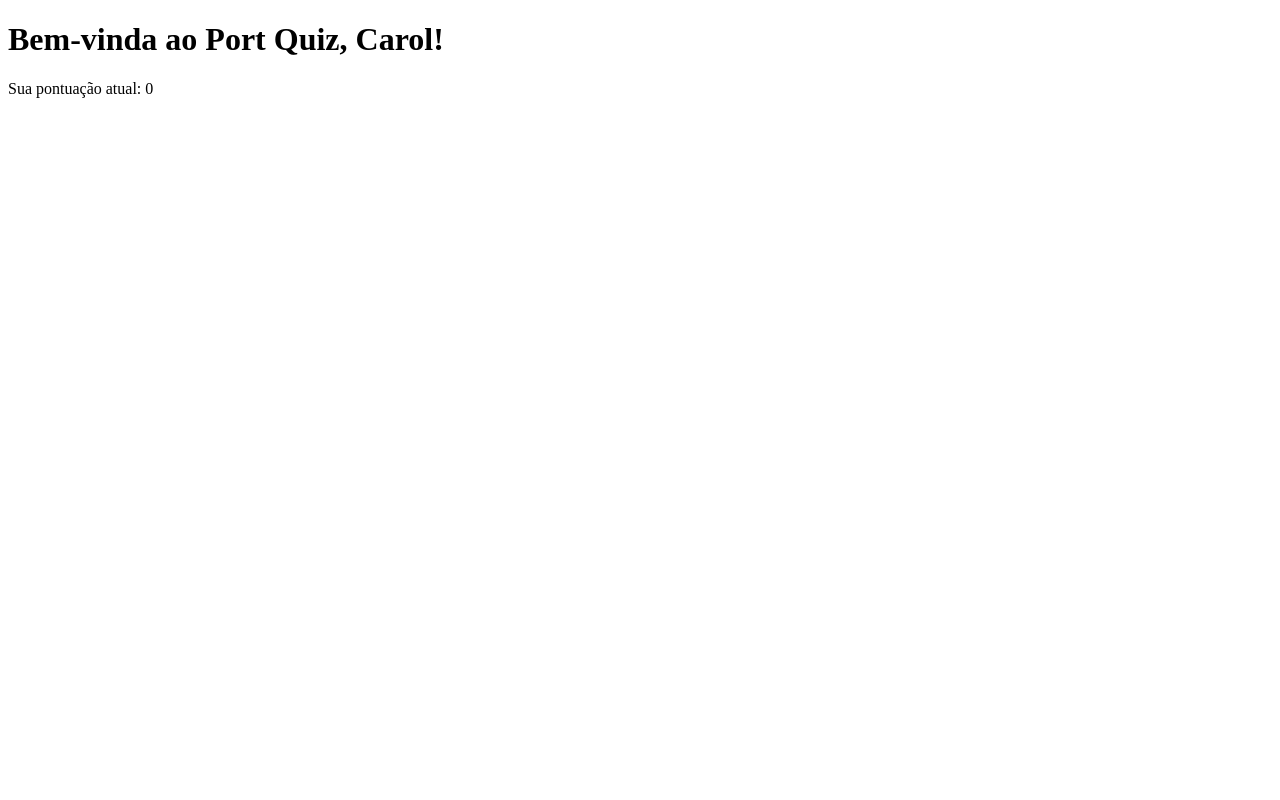
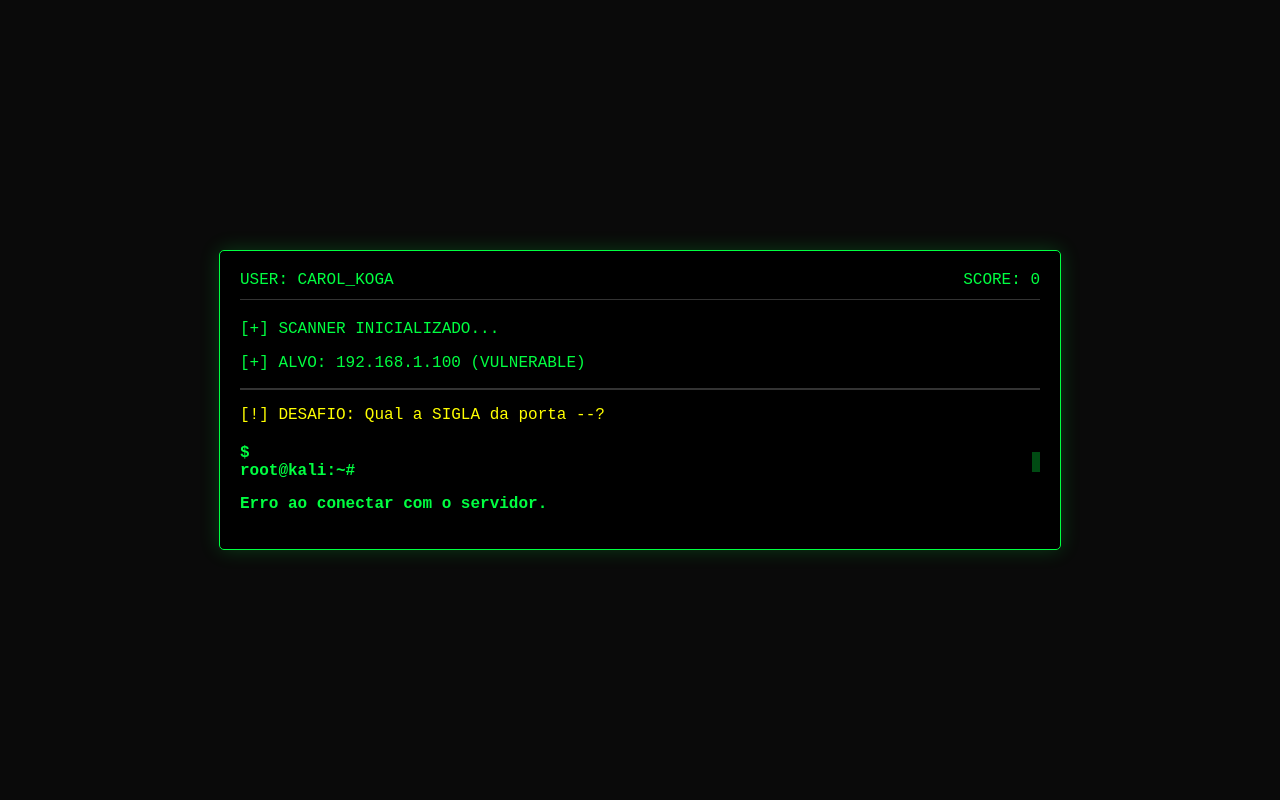
Before and after one commit to carolkoga/port_game, a Flask app: page / in a window 1280 px wide. Run offline with Flask 3, Linux system fonts and the light colour scheme.

Commit message:
frontend ok

```diff
--- a/app.py
+++ b/app.py
@@ -7,12 +7,19 @@ from sqlalchemy.sql.expression import func
 load_dotenv()
 
 app = Flask(__name__)
-app.secret_key = os.getenv("'SECRET_KEY", 'cyber-koga-secret')
+app.secret_key = os.getenv('SECRET_KEY', 'cyber-koga-secret')
 
-app.config['SQLALCHEMY_DATABASE_URI'] = os.getenv('DATABASE_URL')
+db_url = os.getenv('DATABASE_URL')
+if db_url and db_url.startswith("postgres://"):
+    db_url = db_url.replace("postgres://", "postgresql://", 1)
+
+app.config['SQLALCHEMY_DATABASE_URI'] = db_url
 app.config['SQLALCHEMY_TRACK_MODIFICATIONS'] = False
 
 db.init_app(app)
+
+with app.app_context():
+    db.create_all()
 
 @app.route('/')
 def index():
@@ -22,33 +29,40 @@ def index():
 
 @app.route('/get_challenge', methods=['GET'])
 def get_challenge():
-    desafio = Desafio.query.order_by(func.random()).first()
-    if desafio:
-        return jsonify(desafio.to_dict())
-    return jsonify({"error": "Nenhum desafio encontrado"}), 404
+    try:
+        desafio = Desafio.query.order_by(func.random()).first()
+        if desafio:
+            return jsonify(desafio.to_dict())
+        return jsonify({"error": "Banco de dados vazio ou erro de conexão"}), 404
+    except Exception as e:
+        print(f"ERRO DE BANCO: {e}")
+        return jsonify({"error": str(e)}), 500
 
-@app.route('/check_answer',methods=['POST'])
+@app.route('/check_answer', methods=['POST'])
 def check_answer():
     data = request.json
     desafio_id = data.get('id')
     user_sigla = data.get('sigla', '').strip().upper()
 
-    desafio = Desafio.query.get(desafio_id)
+    desafio = db.session.get(Desafio, desafio_id)
 
-    if desafio and desafio.sigla.upper() == user_sigla:
-        session['score'] == 10
+    if not desafio:
+        return jsonify({"error": "Desafio não encontrado"}), 404
+
+    if desafio.sigla.upper() == user_sigla:
+        session['score'] += 10
         return jsonify({
             "correct": True,
-            "message": "Correto! +10 pontos.",
+            "message": "ACCESS GRANTED! Sigla correta.",
             "new_score": session['score'],
-            "details": dasefio.to_dict()
+            "details": desafio.to_dict()
         })
-
     else:
         return jsonify({
             "correct": False,
-            "message": f"Incorreto. A sigla correta era {desafio.sigla}",
-            "new_score": session['score']
+            "message": f"ACCESS DENIED! A sigla correta era {desafio.sigla}.",
+            "new_score": session['score'],
+            "details": desafio.to_dict()
         })
 
 if __name__ == "__main__":
--- a/static/css/style.css
+++ b/static/css/style.css
@@ -0,0 +1,50 @@
+body {
+    background-color: #0a0a0a;
+    color: #00ff41;
+    font-family: 'Courier New', Courier, monospace;
+    display: flex;
+    justify-content: center;
+    align-items: center;
+    height: 100vh;
+    margin: 0;
+}
+
+#terminal {
+    width: 80%;
+    max-width: 800px;
+    background: #000;
+    border: 1px solid #00ff41;
+    padding: 20px;
+    box-shadow: 0 0 20px rgba(0, 255, 65, 0.2);
+    border-radius: 5px;
+}
+
+.cursor {
+    display: inline-block;
+    width: 10px;
+    height: 20px;
+    background: #00ff41;
+    animation: blink 1s infinite;
+}
+
+@keyframes blink {
+    50% { opacity: 0; }
+}
+
+input {
+    background: transparent;
+    border: none;
+    color: #00ff41;
+    font-family: inherit;
+    font-size: 1.2rem;
+    outline: none;
+    width: 100%;
+}
+
+.stats {
+    display: flex;
+    justify-content: space-between;
+    border-bottom: 1px solid #333;
+    padding-bottom: 10px;
+    margin-bottom: 20px;
+}
--- a/static/js/game.js
+++ b/static/js/game.js
@@ -0,0 +1,86 @@
+let currentChallengeId = null;
+
+// --- FUNÇÃO 1: BUSCAR NOVO DESAFIO ---
+async function nextChallenge() {
+    // 1. Limpa a tela do desafio anterior
+    document.getElementById('result-details').style.display = 'none'; // Esconde a caixa de detalhes
+    document.getElementById('feedback').innerText = '';             // Limpa a mensagem de erro/acerto
+    document.getElementById('user-input').value = '';               // Limpa o input
+    document.getElementById('user-input').focus();                  // Coloca o cursor no input automaticamente
+
+    // 2. Busca dados no Backend
+    try {
+        const response = await fetch('/get_challenge');
+
+        if (!response.ok) throw new Error('Erro ao buscar desafio');
+
+        const data = await response.json();
+
+        // 3. Atualiza a tela com a nova porta
+        currentChallengeId = data.id;
+        document.getElementById('port-num').innerText = data.porta;
+    } catch (error) {
+        console.error("Erro:", error);
+        document.getElementById('feedback').innerText = "Erro ao conectar com o servidor.";
+    }
+}
+
+// --- FUNÇÃO 2: VERIFICAR RESPOSTA (ENTER) ---
+document.getElementById('user-input').addEventListener('keypress', async (e) => {
+    if (e.key === 'Enter') {
+        // Previne envio duplo se o usuário apertar Enter várias vezes rápido
+        if (document.getElementById('feedback').innerText !== '') return;
+
+        const input = e.target.value.toUpperCase().trim();
+
+        // Envia resposta para o Python
+        const response = await fetch('/check_answer', {
+            method: 'POST',
+            headers: { 'Content-Type': 'application/json' },
+            body: JSON.stringify({ id: currentChallengeId, sigla: input })
+        });
+
+        const result = await response.json();
+        const feedbackEl = document.getElementById('feedback');
+
+        // --- ATUALIZAÇÃO DA INTERFACE ---
+
+        // 1. Mostra Score e Mensagem Principal
+        feedbackEl.innerText = result.message;
+        document.getElementById('score-val').innerText = result.new_score;
+
+        if (result.correct) {
+            feedbackEl.style.color = "#00ff41"; // Verde Matrix
+        } else {
+            feedbackEl.style.color = "#ff4444"; // Vermelho Alerta
+        }
+
+        // 2. Preenche a Caixa de Detalhes (A parte educativa!)
+        // Agora isso roda TANTO no acerto QUANTO no erro
+        if (result.details) {
+            const details = result.details;
+
+            document.getElementById('det-desc').innerText = details.descricao;
+            document.getElementById('det-cat').innerText = details.categoria;
+
+            const statusEl = document.getElementById('det-status');
+            if (details.segura) {
+                statusEl.innerText = "🛡️ SEGURO (Criptografado / Recomendado)";
+                statusEl.style.color = "#00ff41";
+            } else {
+                statusEl.innerText = "⚠️ INSEGURO (Texto claro / Legado)";
+                statusEl.style.color = "#ff4444";
+            }
+
+            // Exibe a caixa verde com as infos
+            document.getElementById('result-details').style.display = 'block';
+        }
+
+        // 3. Temporizador inteligente
+        // Se acertou: espera 4 segundos. Se errou: espera 6 segundos (para dar tempo de ler).
+        const delayTime = result.correct ? 20000 : 60000;
+        setTimeout(nextChallenge, delayTime);
+    }
+});
+
+nextChallenge();
--- a/templates/index.html
+++ b/templates/index.html
@@ -1,13 +1,45 @@
 <!DOCTYPE html>
 <html lang="pt-br">
+
 <head>
     <meta charset="UTF-8">
-    <title>Cyber Port Game</title>
+    <meta name="viewport" content="width=device-width, initial-scale=1.0">
+    <title>CAROL-KOGA @ PORT-SCANNER-GAME</title>
+    <link rel="stylesheet" href="{{ url_for('static', filename='css/style.css') }}">
 </head>
+
 <body>
-    <h1>Bem-vinda ao Port Quiz, Carol!</h1>
-    <p>Sua pontuação atual: {{ score }}</p>
-    <div id="game-area">
+    <div id="terminal">
+        <div class="stats">
+            <span>USER: CAROL_KOGA</span>
+            <span>SCORE: <span id="score-val">{{ score }}</span></span>
         </div>
+
+        <div id="output">
+            <p>[+] SCANNER INICIALIZADO...</p>
+            <p>[+] ALVO: <span id="target-ip">192.168.1.100</span> (VULNERABLE)</p>
+            <hr style="border: 0.5px solid #333; margin: 10px 0;">
+
+            <p style="color: yellow;">[!] DESAFIO: Qual a SIGLA da porta <span id="port-num">--</span>?</p>
+
+            <div id="result-details"
+                style="display: none; margin: 15px 0; padding: 10px; border-left: 3px solid #00ff41; background: rgba(0, 255, 65, 0.05);">
+                <p style="margin: 5px 0;"><strong>DESCRIÇÃO:</strong> <span id="det-desc">--</span></p>
+                <p style="margin: 5px 0;"><strong>STATUS:</strong> <span id="det-status">--</span></p>
+                <p style="margin: 5px 0;"><strong>CATEGORIA:</strong> <span id="det-cat">--</span></p>
+            </div>
+        </div>
+
+        <div style="display: flex; align-items: center; margin-top: 20px;">
+            <span style="color: #00ff41; font-weight: bold;">$ root@kali:~#&nbsp;</span>
+            <input type="text" id="user-input" autofocus autocomplete="off">
+            <span class="cursor"></span>
+        </div>
+
+        <p id="feedback" style="margin-top: 15px; font-weight: bold;"></p>
+    </div>
+
+    <script src="{{ url_for('static', filename='js/game.js') }}"></script>
 </body>
+
 </html>
```
Also changed, not shown: models.py (+10 -11 lines).
